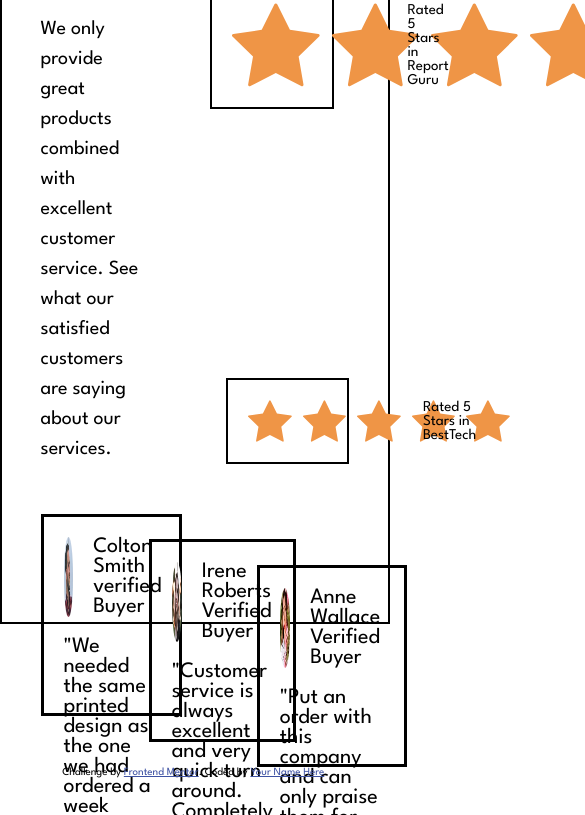
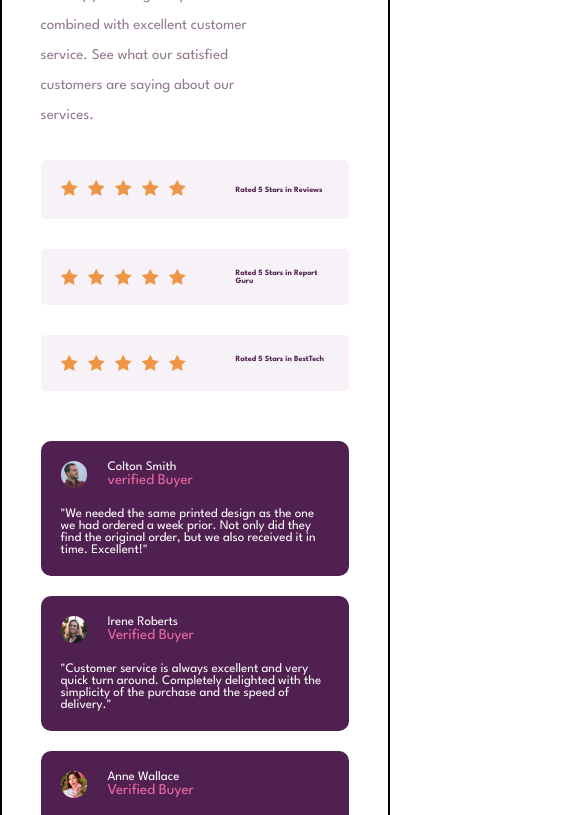
Before and after one commit to olayemidolabomi/social-proof, a plain HTML site: page index.html in a window 390 px wide. Shown: the part 220-1035 px from the top of the page, 585 px wide, since content can reach past the window. Drawn offline with Linux system fonts and the light colour scheme.

Commit message:
Build dextop version

```diff
--- a/index.html
+++ b/index.html
@@ -89,7 +89,7 @@
               <img class="img" src="images/image-colton.jpg" alt="">
               <div>
               <p>Colton Smith</p>
-              <p>verified Buyer</p>
+              <p class="text1">verified Buyer</p>
               </div>
               </div>
               <p class="text">"We needed the same printed design as the one we had ordered a week prior.
@@ -105,7 +105,7 @@
                 <img class="img"  src="images/image-irene.jpg" alt="">
                 <div>
                 <p>Irene Roberts</p>
-                <p>Verified Buyer</p>
+                <p class="text1">Verified Buyer</p>
                 </div>
               </div>
               <p class="text">
@@ -122,7 +122,7 @@
               <img class="img" src="images/image-anne.jpg" alt="">
               <div>
               <p>Anne Wallace</p>
-              <p>Verified Buyer</p>
+              <p class="text1">Verified Buyer</p>
               </div>
               </div>
               <p class="text">"Put an order with this company and can only praise them for the very high
--- a/styles.css
+++ b/styles.css
@@ -13,6 +13,7 @@
     display: flex;
     justify-content: center;
     align-items: center;
+    /* flex-wrap: wrap; */
 }
 
 .sub-container{
@@ -23,6 +24,7 @@
   display: flex;
   font-size: 15px;
   width: 100%;
+  flex-wrap: wrap;
   /* border: 2px solid yellowgreen; */
 }
 .borderbox{
@@ -34,16 +36,20 @@
 .firsthalf{
   width: 50%;
   /* border: 2px solid blue; */
+
 }
 .firsthalf h1{
   font-size: 55px;
-  width:70%;
+  width:65%;
+  color:hsl(300, 43%, 22%) ;
+  font-weight: bold;
 }
 .firsthalf p{
   margin-top: 30px;
   font-size: 20px;
   width: 70%;
   line-height: 30px;
+  color: hsl(303, 10%, 53%);
 }
 
 
@@ -72,9 +78,13 @@
 .ndside{
   display: flex;
   align-items: center;
-  border: 2px solid black;
+
   padding: 20px;
   width: 80%;
+   background-color: hsl(300, 24%, 96%);
+     border-radius: 5px;
+     font-weight: bold;
+
 }
 
 .image-flex{
@@ -85,16 +95,23 @@
 
 .indside{
   display: flex;
-  border: 2px solid black;
+
   padding: 20px;
   width: 80%;
+   background-color: hsl(300, 24%, 96%);
+  border-radius: 5px;
+  font-weight: bold;
+
 }
 
 .iindside{
   display: flex;
-  border: 2px solid black;
   padding: 20px;
   width: 80%;
+  background-color: hsl(300, 24%, 96%);
+  border-radius: 5px;
+  font-weight: bold;
+
 }
 
 .secondhalf-child2{
@@ -116,7 +133,7 @@
   display: flex;
   flex-direction: column;
   justify-content: space-between;
-  /* border: 2px solid blue; */
+
   width: 50%;
 }
 
@@ -125,20 +142,23 @@
 }
 
 .card1{
-  border: 3px solid black;
+
   padding: 20px;
   font-size: 22px;
+  background-color:hsl(300, 43%, 22%) ;
 }
 .card2{
-  border: 3px solid black;
+
   padding: 20px;
   font-size: 22px;
+  background-color:hsl(300, 43%, 22%) ;
 
 }
 .card3{
-  border: 3px solid black;
+
   padding: 20px;
   font-size: 22px;
+  background-color:hsl(300, 43%, 22%) ;
 }
 
 
@@ -147,6 +167,10 @@
 .card2,
 .card3 {
   height: 80%;
+  color: white;
+  border-radius: 10px;
+  font-weight: 10px;
+  margin-bottom: 20px;
 }
 
 .card-parent1,
@@ -164,6 +188,120 @@
 .card-parent3{
   align-items: flex-end;
 }
+.secondhalf p{
+  color:hsl(300, 43%, 22%);
+
+
+}
+.text1{
+  font-size: 15px;
+  color: hsl(333, 80%, 67%) ;
+}
+
+@media only screen and (max-width: 1345px) {
+  .firsthalf{
+    width: 100%;
+  }
+
+  .firsthalf h1,
+  .firsthalf p {
+    width: 80%;
+  }
+
+  .secondhalf{
+    width: 100%;
+  }
+
+  .secondhalf-child1{
+    margin-top: 30px;
+  }
+
+  .secondhalf-child2{
+    margin: 30px 0;
+  }
+}
+
+@media only screen and (max-width:1200px) {
+  .container{
+    height: auto;
+  }
+
+  .card1,
+  .card2,
+  .card3{
+    width: 100%;
+    height: max-content;
+  }
+
+  .card-parent1,
+  .card-parent2,
+  .card-parent3{
+    /* border: 2px solid green; */
+    width: 100%;
+    flex-direction: column;
+  }
+
+  .lowersection{
+    flex-direction: column;
+    height: fit-content;
+  }
+}
+@media only screen and (max-width:661px){
+  .secondhalf-child2{
+    justify-content: left;
+
+  }
+  .secondhalf-child3{
+    justify-content: left;
+
+  }
+  .secondhalf{
+    width: 100%;
+
+  }
+  .indside,
+  .iindside,
+  .ndside{
+    width: 100%;
+  }
+  .sub-container{
+    width: 80%;
+  }
+}
+@media only screen and (max-width:531px){
+  .sub-container{ width: 80%;}
+  .firsthalf h1{font-size: 45px; }
+  .firsthalf  p{font-size: 15px}
+  .card1,
+  .card2,
+  .card3{
+    font-size: 13px;
+  }
+ .secondhalf p{
+
+  font-size: 8px;
+ }
+}
+ @media only screen and ( max-width:316px){
+  .sub-container{ width: 100%;}
+  .image-flex img{ margin-right:5px;}
+  .lowersection p{ font-size: 10px;}
+  .container{ width: 100%;}
+  .ndside,
+  .indside,
+  .iindside{
+    width: 100%;
+    padding: 5px;
+  }
+
+ }
+
+
+  /* .lowersection{width: 80%;}
+  .uppersection{width: 80%;} */
+
+
+
 
 
 
```
